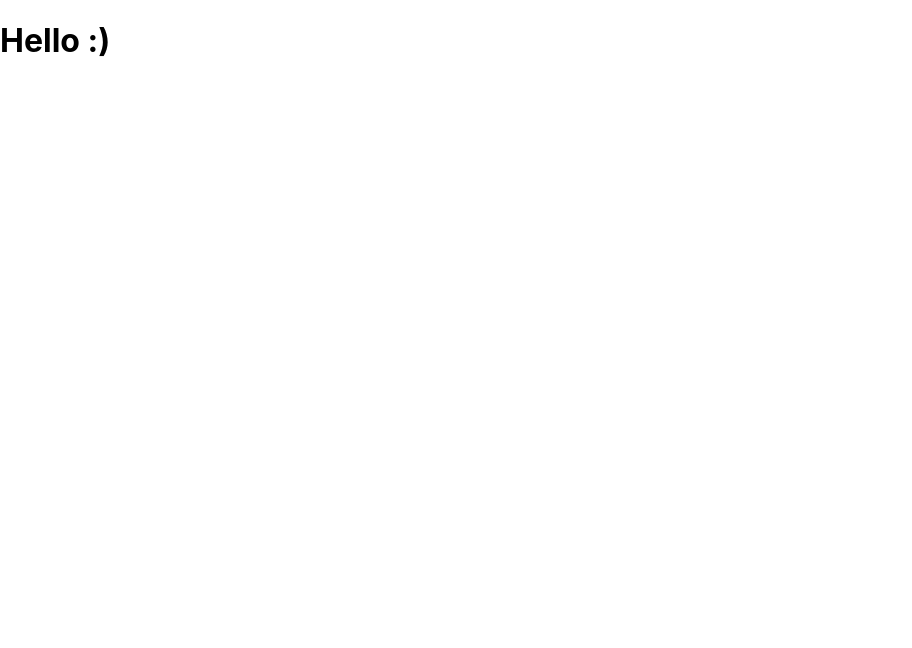
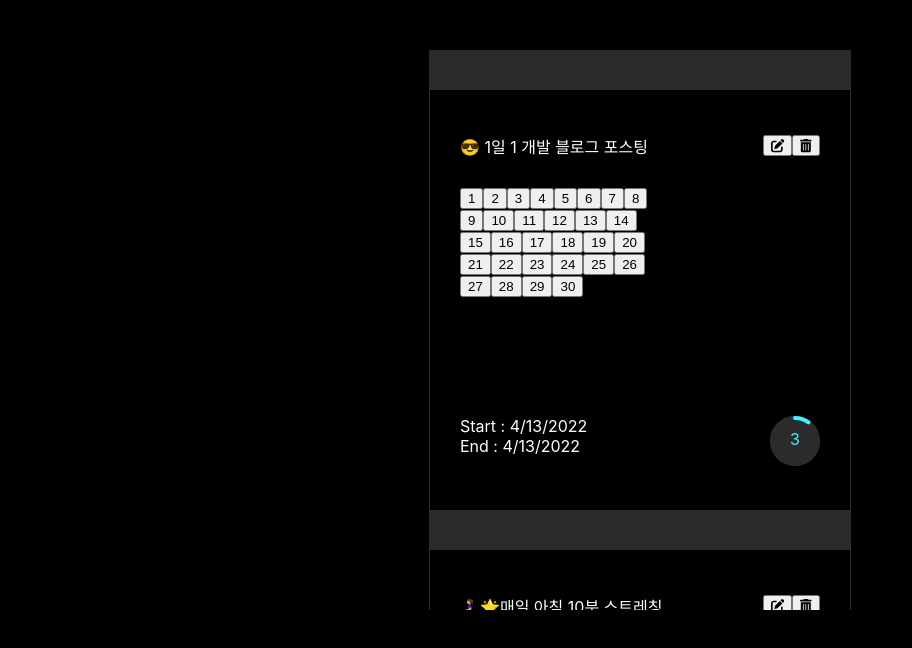
Before and after one commit to YEBBLEE/30-days-challenge, a React (Create React App) app: page / in a window 1280 px wide. Shown: the top 648 px of the page, without its empty margins (0-912 px from the left). Built offline with nearby package versions, Linux system fonts and the light colour scheme.

Commit message:
챌린지 기본틀 구성 및 스타일링

```diff
--- a/src/App.css
+++ b/src/App.css
@@ -1,38 +1,50 @@
-.App {
-  text-align: center;
+body {
+  background-color: var(--color-black);
+  overflow-y: hidden;
+}
+.challenges {
+  width: 33vw;
+  height: 70vh;
+  max-width: 800px;
+  margin: 50px auto;
+  background-color: var(--color-dark-gray);
+  overflow-x: hidden;
+  overflow-y:scroll;
+  padding: 0;
+
 }
 
-.App-logo {
-  height: 40vmin;
-  pointer-events: none;
-}
-
-@media (prefers-reduced-motion: no-preference) {
-  .App-logo {
-    animation: App-logo-spin infinite 20s linear;
-  }
-}
-
-.App-header {
-  background-color: #282c34;
-  min-height: 100vh;
+.challenges li {
   display: flex;
   flex-direction: column;
-  align-items: center;
-  justify-content: center;
-  font-size: calc(10px + 2vmin);
-  color: white;
+  justify-content: space-around;
+  list-style: none;
+  background-color: var(--color-black);
+  width: 360px;
+  height: 360px;
+  color: var(--color-white);
+  padding: 30px;
+  margin: 40px auto;
+  border-radius: var(--box-radius);
 }
-
-.App-link {
-  color: #61dafb;
+.top-box {
+  display: flex;
+  justify-content: space-between;
 }
-
-@keyframes App-logo-spin {
-  from {
-    transform: rotate(0deg);
-  }
-  to {
-    transform: rotate(360deg);
-  }
+.mid-box {
+  width: 200px;
+  height: 200px;
 }
+.bottom-box {
+  display: flex;
+  justify-content: space-between;
+}
+.day-info p {
+  margin: 0;
+}
+.progress-circle {
+  width: 50px;
+  height: 50px;
+  border-radius: 50%;
+  background-color: var(--color-dark-gray);
+}
--- a/src/app.jsx
+++ b/src/app.jsx
@@ -1,9 +1,13 @@
-import './app.css';
+import React, { Component } from 'react';
+import Challenges from './components/challenges';
+import '@fortawesome/fontawesome-free/js/all.js';
 
-function App() {
-  return (
-    <h1>Hello :)</h1>
-  );
+class App extends Component {
+  render() {
+    return (
+      <Challenges/>
+    );
+  }
 }
 
 export default App;
--- /dev/null
+++ b/src/common/circle.css
@@ -0,0 +1,10 @@
+.CircularProgressbar .CircularProgressbar-path {
+    stroke: var(--color-light-blue);
+}
+.CircularProgressbar .CircularProgressbar-trail {
+    stroke: var(--color-dark-gray);
+}
+.CircularProgressbar .CircularProgressbar-text {
+    fill: var(--color-light-blue);
+    font-size: 2rem;
+}
--- /dev/null
+++ b/src/common/colors.css
@@ -0,0 +1,8 @@
+:root {
+    --color-dark-gray:#2B2B2B;
+    --color-light-gray:#8D8D8D;
+    --color-black:#000000;
+    --color-white:#FFFFFF;
+    --color-light-blue: #41F1FE;
+    --color-dark-pink:#FD1056;
+}
--- /dev/null
+++ b/src/components/challenge.jsx
@@ -0,0 +1,54 @@
+import React, { Component } from 'react';
+import { CircularProgressbar } from 'react-circular-progressbar';
+
+import 'react-circular-progressbar/dist/styles.css';
+import '../common/circle.css';
+
+class Challenge extends Component {
+
+    render() {
+        console.log(this.props);
+        const {title,days,startDate,endDate,isProgress} = this.props.challenge;
+        const count = days.filter(day => day.isChecked).length;
+        const ratio = (count/days.length)*100;
+        const barStyle = {
+            color: '#41F1FE'
+        };
+
+        console.log(ratio);
+
+        return (
+            <li className='challenge'>
+                <div className="top-box">
+                    <span className="challenge-title">{title}</span>
+                    <div>
+                        <button className='challenge-button'>
+                            <i className="fa-solid fa-pen-to-square"></i>
+                        </button>
+                        <button className='challenge-button'>
+                            <i className="fa-solid fa-trash-can"></i>
+                        </button>
+                    </div>
+                </div>
+                <div className="mid-box">
+                    {days.map(day =>
+                        <button key={day.number}>
+                            {day.number}
+                        </button>
+                    )}
+                </div>
+                <div className="bottom-box">
+                    <div className="day-info">
+                        <p>Start : {startDate}</p>
+                        <p>End : {endDate}</p>
+                    </div>
+                    <div className="progress-circle">
+                        <CircularProgressbar value={ratio} text={count} styles={barStyle}/>
+                    </div>
+                </div>
+            </li>
+        );
+    }
+}
+
+export default Challenge;
--- /dev/null
+++ b/src/components/challenges.jsx
@@ -0,0 +1,103 @@
+import React, { Component } from 'react';
+import Challenge from './challenge';
+
+class Challenges extends Component {
+
+    state = {
+        challenges : [
+            {
+                id:1,
+                title: '😎 1일 1 개발 블로그 포스팅',
+                days: [
+                    {number:1 , isChecked: true},
+                    {number:2 , isChecked: true},
+                    {number:3 , isChecked: true},
+                    {number:4 , isChecked: false},
+                    {number:5 , isChecked: false},
+                    {number:6 , isChecked: false},
+                    {number:7 , isChecked: false},
+                    {number:8 , isChecked: false},
+                    {number:9 , isChecked: false},
+                    {number:10 , isChecked: false},
+                    {number:11, isChecked: false},
+                    {number:12 , isChecked: false},
+                    {number:13 , isChecked: false},
+                    {number:14 , isChecked: false},
+                    {number:15 , isChecked: false},
+                    {number:16 , isChecked: false},
+                    {number:17 , isChecked: false},
+                    {number:18 , isChecked: false},
+                    {number:19 , isChecked: false},
+                    {number:20 , isChecked: false},
+                    {number:21 , isChecked: false},
+                    {number:22 , isChecked: false},
+                    {number:23 , isChecked: false},
+                    {number:24 , isChecked: false},
+                    {number:25 , isChecked: false},
+                    {number:26 , isChecked: false},
+                    {number:27 , isChecked: false},
+                    {number:28 , isChecked: false},
+                    {number:29 , isChecked: false},
+                    {number:30 , isChecked: false},
+                ],
+                startDate: new Date().toLocaleDateString(),
+                endDate: new Date().toLocaleDateString(),
+                isProgress: true
+            },
+            {
+                id:2,
+                title: '🧎‍♀️🌟매일 아침 10분 스트레칭',
+                days: [
+                    {number:1 , isChecked: false},
+                    {number:2 , isChecked: false},
+                    {number:3 , isChecked: false},
+                    {number:4 , isChecked: false},
+                    {number:5 , isChecked: false},
+                    {number:6 , isChecked: false},
+                    {number:7 , isChecked: false},
+                    {number:8 , isChecked: false},
+                    {number:9 , isChecked: false},
+                    {number:10 , isChecked: false},
+                    {number:11, isChecked: false},
+                    {number:12 , isChecked: false},
+                    {number:13 , isChecked: false},
+                    {number:14 , isChecked: false},
+                    {number:15 , isChecked: false},
+                    {number:16 , isChecked: false},
+                    {number:17 , isChecked: false},
+                    {number:18 , isChecked: false},
+                    {number:19 , isChecked: false},
+                    {number:20 , isChecked: false},
+                    {number:21 , isChecked: false},
+                    {number:22 , isChecked: false},
+                    {number:23 , isChecked: false},
+                    {number:24 , isChecked: false},
+                    {number:25 , isChecked: false},
+                    {number:26 , isChecked: false},
+                    {number:27 , isChecked: false},
+                    {number:28 , isChecked: false},
+                    {number:29 , isChecked: false},
+                    {number:30 , isChecked: false},
+                ],
+                startDate: new Date().toLocaleDateString(),
+                endDate: new Date().toLocaleDateString(),
+                isProgress: true
+            }
+        ]
+    }
+
+    render() {
+        return (
+            <ul className='challenges'>
+                {this.state.challenges.map(challenge =>
+                    <Challenge
+                        key={challenge.id}
+                        challenge={challenge}
+                    />
+                )}
+            </ul>
+        );
+    }
+}
+
+export default Challenges;
--- a/src/index.js
+++ b/src/index.js
@@ -2,6 +2,9 @@ import React from 'react';
 import ReactDOM from 'react-dom';
 import './index.css';
 import App from './app';
+
+import './common/colors.css';
+import './app.css';
 
 ReactDOM.render(
   <React.StrictMode>
```
